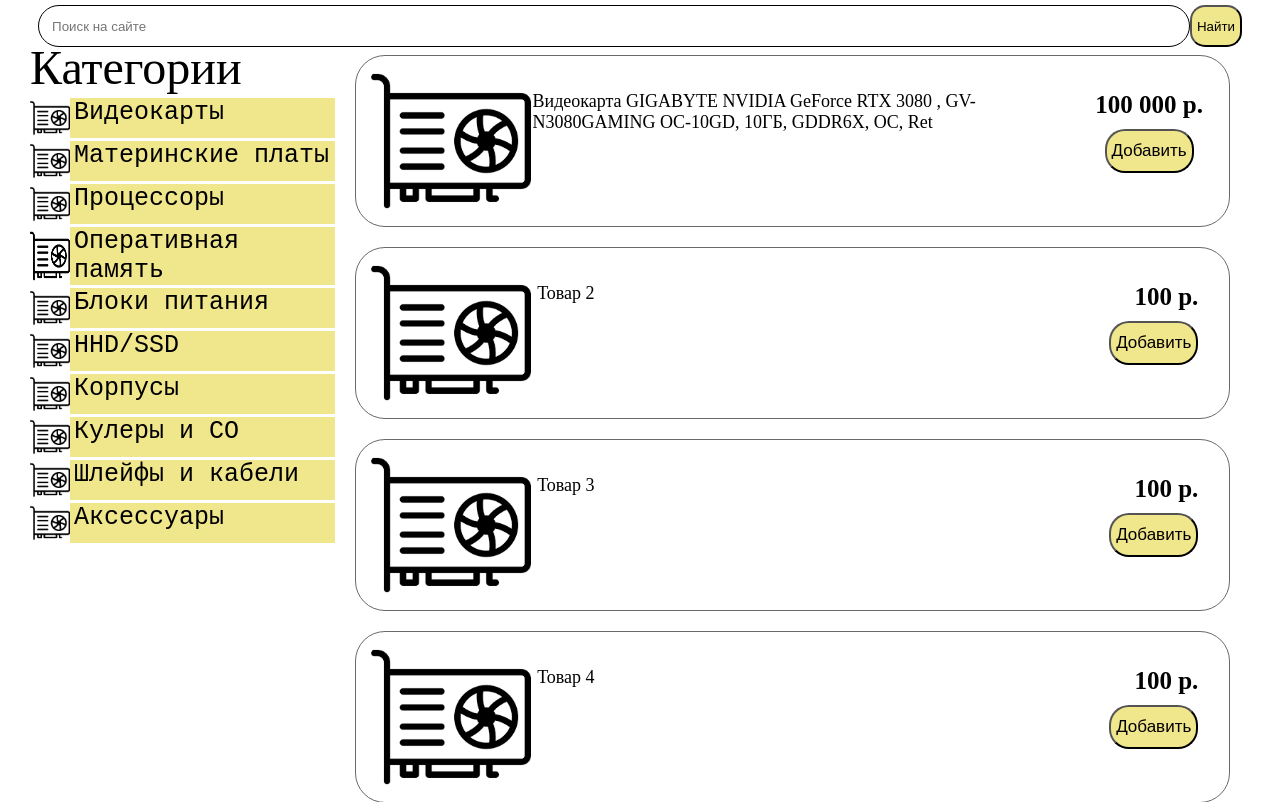
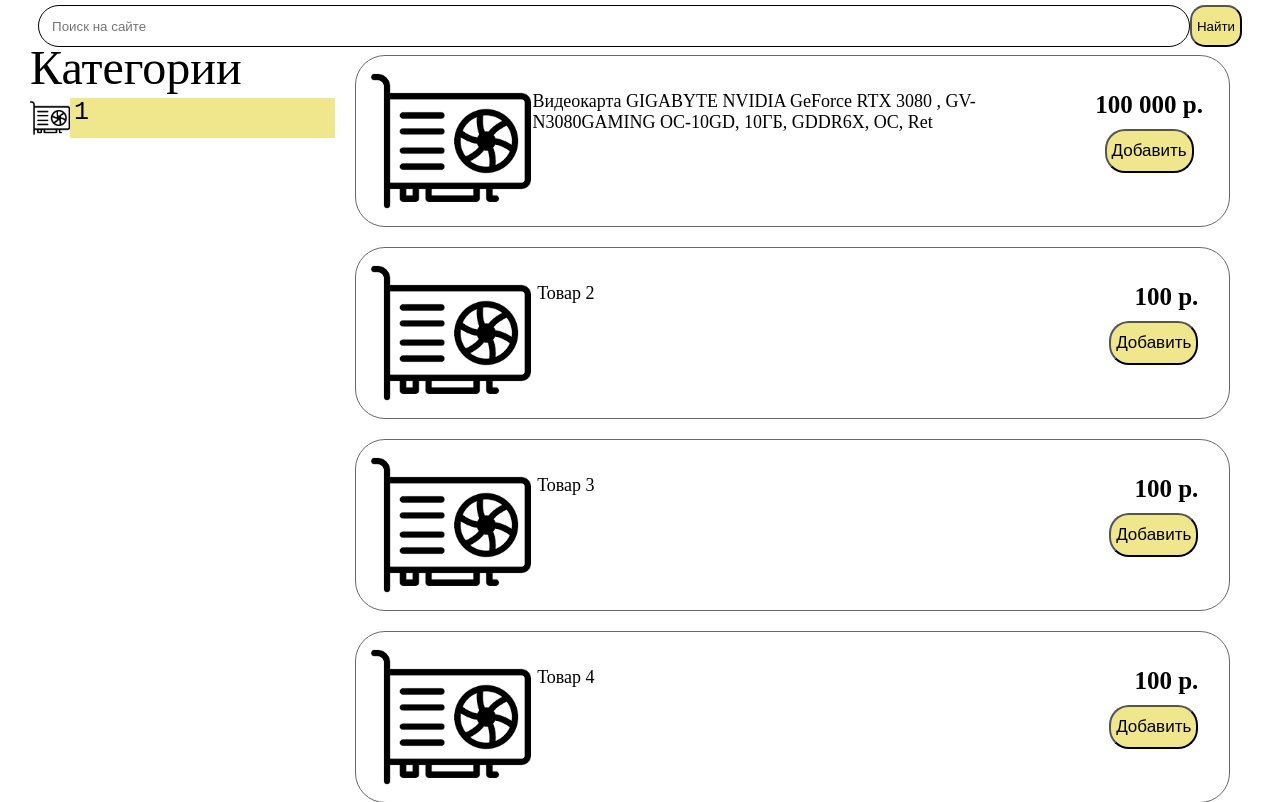
Before and after one commit to pyrokineis/shop, a PHP site: page /catalog.php in a window 1280 px wide. Shown: the part 80-882 px from the top of the page. Run offline with PHP 8.4, Linux system fonts and the light colour scheme; tables that the repository leaves empty or names only in its code hold one stand-in row (values such as "Sample post").

Commit message:
zaebis 10.4

```diff
--- a/pages/catalog.php
+++ b/pages/catalog.php
@@ -24,65 +24,79 @@
             <li>
                 <p class="menu-header" >Категории</p>
             </li>
-            <li class="l-menu-item">
+            <?php
+            require_once '../DB/connection.php';
+            $link = mysqli_connect($host, $user, $password, $database)
+            or die("Ошибка " . mysqli_error($link));
+
+            $query ="SELECT * FROM category_tbl";
+            $result = mysqli_query($link, $query) or die("Ошибка " . mysqli_error($link));
+            while ($row=mysqli_fetch_row($result))
+            {
+                echo '
+                <li class="l-menu-item">
                 <a href="">
                     <img src="../pics/video.png">
-                    <span>Видеокарты</span>
+                    <span>'.$row[0].'</span>
                 </a>
-            </li>
-            <li class="l-menu-item">
-                <a href="">
-                    <img src="../pics/video.png">
-                    <span>Материнские платы</span>
-                </a>
-            </li>
-            <li class="l-menu-item">
-                <a href="">
-                    <img src="../pics/video.png">
-                    <span>Процессоры</span>
-                </a>
-            </li>
-            <li class="l-menu-item">
-                <a href="">
-                    <img src="../pics/video.png">
-                    <span>Оперативная память</span>
-                </a>
-            </li>
-            <li class="l-menu-item">
-                <a href="">
-                    <img src="../pics/video.png">
-                    <span>Блоки питания</span>
-                </a>
-            </li>
-            <li class="l-menu-item">
-                <a href="">
-                    <img src="../pics/video.png">
-                    <span>HHD/SSD</span>
-                </a>
-            </li><li class="l-menu-item">
-                <a href="">
-                    <img src="../pics/video.png">
-                    <span>Корпусы</span>
-                </a>
-            </li>
-            <li class="l-menu-item">
-                <a href="">
-                    <img src="../pics/video.png">
-                    <span>Кулеры и СО</span>
-                </a>
-            </li>
-            <li class="l-menu-item">
-                <a href="">
-                    <img src="../pics/video.png">
-                    <span>Шлейфы и кабели</span>
-                </a>
-            </li>
-            <li class="l-menu-item">
-                <a href="">
-                    <img src="../pics/video.png">
-                    <span>Аксессуары</span>
-                </a>
-            </li>
+            </li>';
+            }
+            mysqli_close($link);
+            ?>
+
+<!--            <li class="l-menu-item">-->
+<!--                <a href="">-->
+<!--                    <img src="../pics/video.png">-->
+<!--                    <span>Материнские платы</span>-->
+<!--                </a>-->
+<!--            </li>-->
+<!--            <li class="l-menu-item">-->
+<!--                <a href="">-->
+<!--                    <img src="../pics/video.png">-->
+<!--                    <span>Процессоры</span>-->
+<!--                </a>-->
+<!--            </li>-->
+<!--            <li class="l-menu-item">-->
+<!--                <a href="">-->
+<!--                    <img src="../pics/video.png">-->
+<!--                    <span>Оперативная память</span>-->
+<!--                </a>-->
+<!--            </li>-->
+<!--            <li class="l-menu-item">-->
+<!--                <a href="">-->
+<!--                    <img src="../pics/video.png">-->
+<!--                    <span>Блоки питания</span>-->
+<!--                </a>-->
+<!--            </li>-->
+<!--            <li class="l-menu-item">-->
+<!--                <a href="">-->
+<!--                    <img src="../pics/video.png">-->
+<!--                    <span>HHD/SSD</span>-->
+<!--                </a>-->
+<!--            </li><li class="l-menu-item">-->
+<!--                <a href="">-->
+<!--                    <img src="../pics/video.png">-->
+<!--                    <span>Корпусы</span>-->
+<!--                </a>-->
+<!--            </li>-->
+<!--            <li class="l-menu-item">-->
+<!--                <a href="">-->
+<!--                    <img src="../pics/video.png">-->
+<!--                    <span>Кулеры и СО</span>-->
+<!--                </a>-->
+<!--            </li>-->
+<!--            <li class="l-menu-item">-->
+<!--                <a href="">-->
+<!--                    <img src="../pics/video.png">-->
+<!--                    <span>Шлейфы и кабели</span>-->
+<!--                </a>-->
+<!--            </li>-->
+<!--            <li class="l-menu-item">-->
+<!--                <a href="">-->
+<!--                    <img src="../pics/video.png">-->
+<!--                    <span>Аксессуары</span>-->
+<!--                </a>-->
+<!--            </li>-->
         </ul>
     </div>
     <div class="main-box">
--- a/pages/index.php
+++ b/pages/index.php
@@ -37,8 +37,8 @@
                 <div class="categories-item">
                     <a href="catalog.php">
                         <img src="../pics/video.png" />
-                        <div class="categories-title">'.
-                        $row[0].'
+                        <div class="categories-title">
+                        '. $row[0].'
                         </div>
                     </a>
                 </div>';
```
